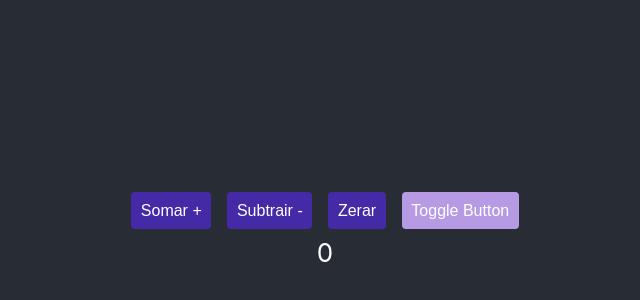
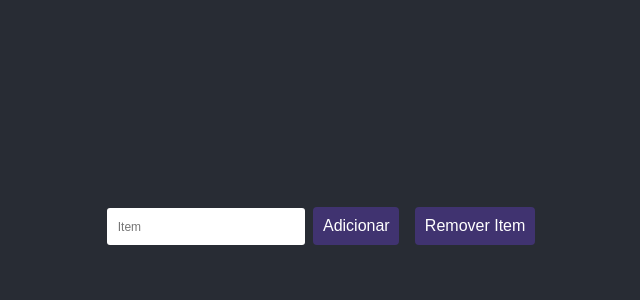
Before and after one commit to juniorknx/React-Hooks, a React (Create React App) app: page / in a window 1280 px wide. Shown: the part 174-474 px from the top of the page, without its empty margins (315-955 px from the left). Built offline with nearby package versions, Linux system fonts and the light colour scheme.

Commit message:
Adicionando mais features utilizando useState Hook

```diff
--- a/src/App.js
+++ b/src/App.js
@@ -1,10 +1,10 @@
 import './App.scss';
-import { StateOne } from './state1';
+import SecondState from './state2';
 
 function App() {
   return (
     <div className="intro">
-      <StateOne />
+      <SecondState />
     </div>
   );
 }
--- /dev/null
+++ b/src/state2/index.js
@@ -0,0 +1,48 @@
+import { useRef, useState } from 'react';
+import './styles.scss';
+
+export default function SecondState() {
+
+    const [todo, setTodo] = useState([]);
+    const todoItem = useRef();
+
+    function handleTodo(){
+        setTodo([...todo, todoItem.current.value]);
+        if(todoItem.current.value === ''){
+            return 0;
+        }
+        todoItem.current.value = '';
+    }
+
+    function handleRemoveItem(){
+        setTodo([]);
+    }
+
+    return (
+        <>
+            <div className='container'>
+                <input
+                    type="text"
+                    placeholder='Item'
+                    ref={todoItem}
+                />
+
+                <button onClick={handleTodo}>
+                    Adicionar
+                </button>
+
+                <button onClick={handleRemoveItem}>
+                    Remover Item
+                </button>
+            </div>
+
+            <div className='todos'>
+                {todo.map((item)=> {
+                    return (
+                        <li key={item}>{item}</li>
+                    )
+                })}
+            </div>
+        </>
+    )
+}
--- /dev/null
+++ b/src/state2/styles.scss
@@ -0,0 +1,28 @@
+.container {
+    input {
+        border: none;
+        padding: 0.8em;
+        border-radius: 3px;
+        outline: none;
+
+        &::placeholder{
+            font-size: 0.9em;
+        }
+    }
+
+    button {
+        padding: 0.6em;
+        cursor:pointer;
+        background-color: rgb(64, 51, 112);
+        border: none;
+        color: #fff;
+        border-radius: 4px;
+        margin: 0.5em;
+        font-size: 1.0rem;
+        transition: 0.4s;
+
+        &:hover{
+            background-color:rgb(60, 50, 94);
+        }
+    }
+}
```
